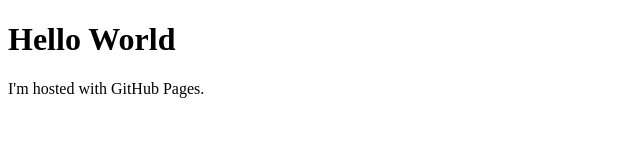
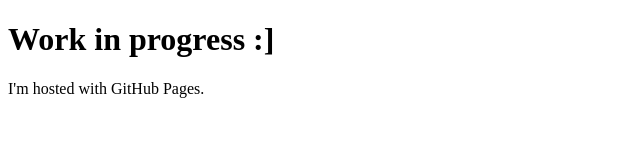
Before and after one commit to kazmynthomas/kazmynthomas.github.io, a plain HTML site: page index.html in a window 1280 px wide. Shown: the whole page, without its empty margins (0-640 px from the left). Drawn offline with Linux system fonts and the light colour scheme.

Commit message:
Update index.html

```diff
--- a/index.html
+++ b/index.html
@@ -1,7 +1,7 @@
 <!DOCTYPE html>
 <html>
 <body>
-<h1>Hello World</h1>
+<h1>Work in progress :]</h1>
 <p>I'm hosted with GitHub Pages.</p>
 </body>
 </html>
```
